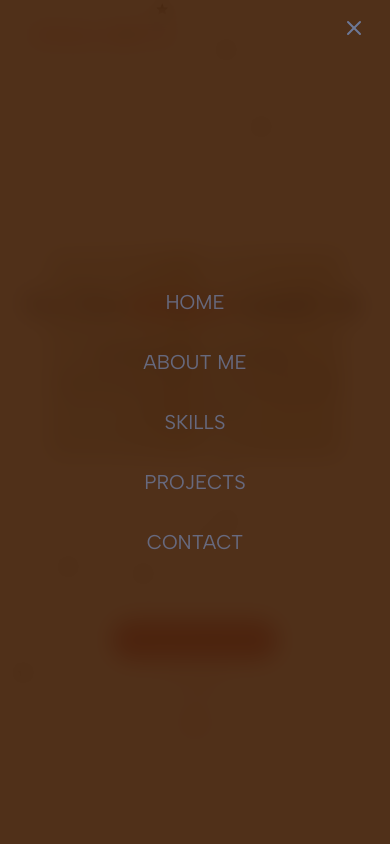
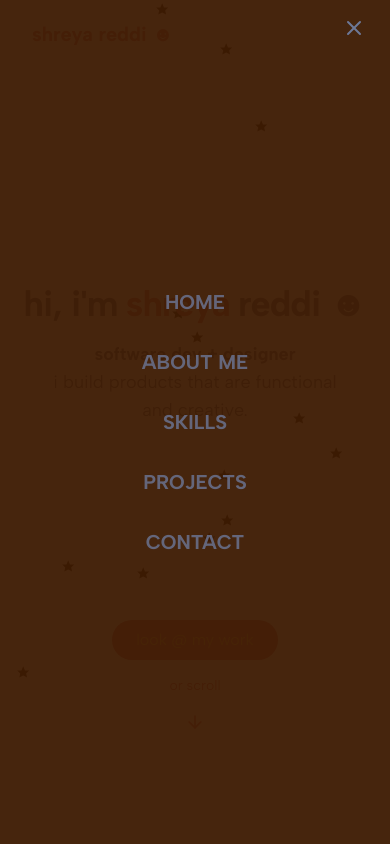
Before and after one commit to shreyareddi/shreyareddi, a React (Vite) app: page / in a window 390 px wide. Both pictures are taken after a click on the button "Open Menu". Shown: the top 844 px of the page. Built offline with nearby package versions, Linux system fonts and the light colour scheme.

Commit message:
small navbar and journal chnges for mobile

```diff
--- a/src/components/HeroSection.jsx
+++ b/src/components/HeroSection.jsx
@@ -9,13 +9,7 @@ export const HeroSection = () => {
       <div className="container max-w-10xl max-h-10xl mx-auto text-center z-10">
         <div>
           <div
-            className="relative flex flex-col items-center justify-center h-[500px]"
-            style={{
-              backgroundImage: "url('/journal.png')",
-              backgroundSize: "contain",
-              backgroundPosition: "center",
-              backgroundRepeat: "no-repeat",
-            }}
+            className="relative flex flex-col items-center justify-center h-[500px] bg-none md:bg-[url('/journal.png')] md:bg-contain md:bg-center md:bg-no-repeat"
           >
             <h1 className="text-4xl md:text-6xl font-bold tracking-tight whitespace-nowrap opacity-0 animate-fade-in">
               <span>hi, i'm</span>
--- a/src/components/Navbar.jsx
+++ b/src/components/Navbar.jsx
@@ -76,7 +76,7 @@ export const Navbar = () => {
 
 			<div
 				className={cn(
-					"fixed top-0 left-0 w-screen h-screen bg-border/90 backdrop-blur-md z-50 flex flex-col items-center justify-center",
+					"fixed top-0 left-0 w-screen h-screen bg-border/95 z-50 flex flex-col items-center justify-center",
 					"transition-all duration-300 md:hidden",
 					isMenuOpen
 						? "opacity-100 pointer-events-auto"
@@ -91,7 +91,7 @@ export const Navbar = () => {
 							className="text-foreground/80 hover:text-border transition-colors duration-300"
 							onClick={() => setIsMenuOpen(false)}
 						>
-							{item.name}
+							<b>{item.name}</b>
 						</a>
 					))}
 				</div>
```
